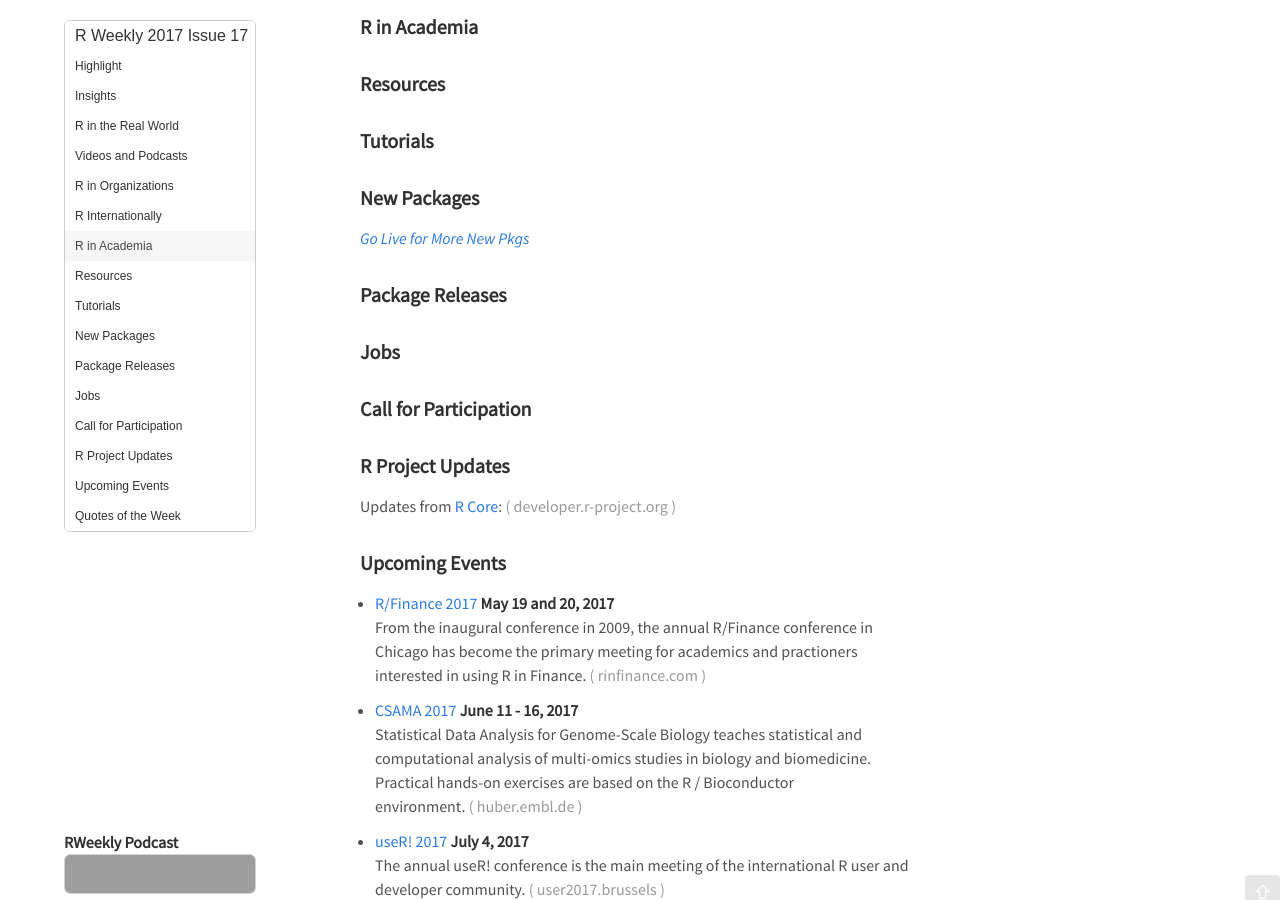
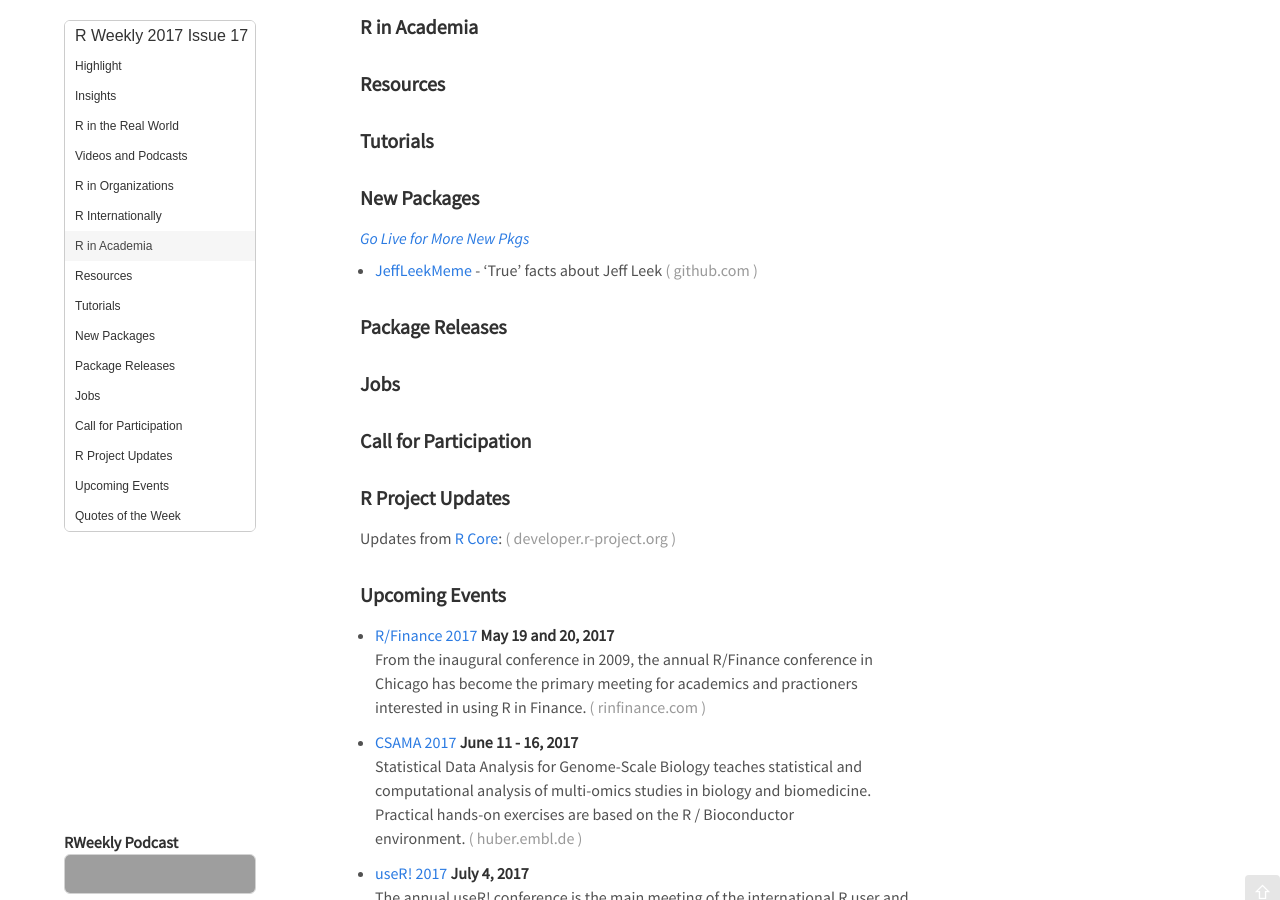
Before and after one commit to rweekly/rweekly.org, a Jekyll site: the page built from draft.md, in a window 1280 px wide and 900 px high, scrolled down 528 px. Built offline with Jekyll 4.4.1, drawn with Linux system fonts in a browser that asks for light colours; comment, search, counter and statistics services are not loaded; grey boxes are pictures that could not be loaded.

Commit message:
Update draft.md

```diff
--- a/draft.md
+++ b/draft.md
@@ -51,7 +51,7 @@
 
 <p class="added-hostname"><a href="https://rweekly.org/live" target="_blank" class="externalLink"><i>Go Live for More New Pkgs</i></a></p>
 
-
++ [JeffLeekMeme](https://github.com/wlandau/JeffLeekMeme) - 'True' facts about Jeff Leek
 
 ###  Package Releases
 
```
